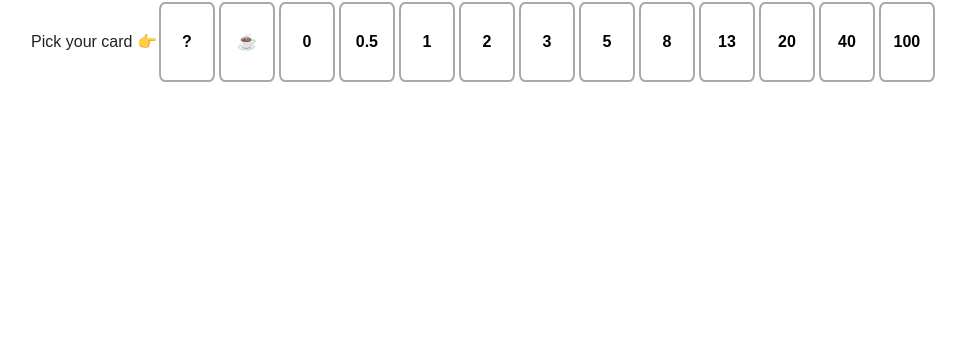
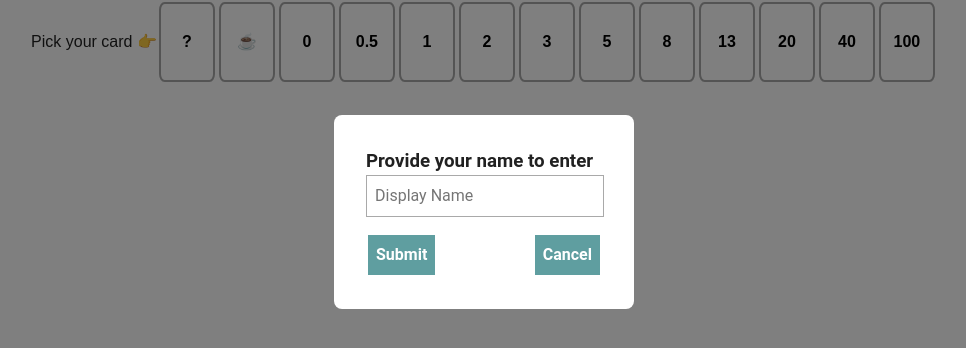
Before and after one commit to ambertaal/scrum-poker, a Vue app: page /room/1 in a window 1280 px wide. Shown: the part 188-536 px from the top of the page, without its empty margins (156-1122 px from the left). Built offline with nearby package versions, Linux system fonts and the light colour scheme; no server answers; the database is empty; a small style sheet from the web is missing.

Commit message:
feat: added usePlayerStore

```diff
--- /dev/null
+++ b/src/stores/player.ts
@@ -0,0 +1,12 @@
+import { defineStore } from 'pinia'
+import { ref } from 'vue'
+
+export const usePlayerStore = defineStore('player', () => {
+  const username = ref('')
+
+  const setUsername = (name: string) => {
+    username.value = name.trim()
+  }
+
+  return { username, setUsername }
+})
--- a/src/views/Lobby.vue
+++ b/src/views/Lobby.vue
@@ -3,9 +3,13 @@
   import { useRouter } from 'vue-router'
   import { db } from '@/firebase'
   import { ref } from 'vue'
+  import { usePlayerStore } from '@/stores/player'
+  import { storeToRefs } from 'pinia'
+
+  const playerStore = usePlayerStore()
+  const { username } = storeToRefs(playerStore)
 
   const router = useRouter()
-  const username = ref('')
   const joinRoomId = ref('')
 
   // temporary saves where the user wants to navigate to
@@ -62,7 +66,7 @@
 
   const submitName = () => {
     if (!tempName.value.trim()) return
-    username.value = tempName.value.trim()
+    playerStore.setUsername(tempName.value)
     showNameDialog.value = false
     router.push(`/room/${pendingRoomId.value}?user=${username.value}`)
   }
--- a/src/views/Room.vue
+++ b/src/views/Room.vue
@@ -3,6 +3,11 @@
   import { onMounted, ref } from 'vue'
   import { db } from '@/firebase'
   import { ref as dbRef, get, onValue, set, update } from 'firebase/database'
+  import { usePlayerStore } from '@/stores/player'
+  import { storeToRefs } from 'pinia'
+
+  const playerStore = usePlayerStore()
+  const { username } = storeToRefs(playerStore)
 
   // Router & route
   const route = useRoute()
@@ -10,10 +15,9 @@
 
   // Route param & query
   const roomId = (route.params as { roomId: string }).roomId
-  const username = ref<string>((route.query.user as string) || '')
 
   // Reactive state
-  const players = ref<{ name: string; estimate: string }[]>([])
+  const players = ref<{ name: string; estimate: string | null }[]>([])
   const roomName = ref<string>(roomId)
   const revealEstimates = ref<boolean>(false)
   const showNameDialog = ref<boolean>(false)
@@ -32,10 +36,17 @@
   }
 
   // Submit name and replace URL
-  const submitName = () => {
+  const submitName = async () => {
     if (!tempName.value.trim()) return
-    username.value = tempName.value.trim()
+
+    playerStore.setUsername(tempName.value)
     showNameDialog.value = false
+
+    // Add player to Firebase
+    const playerRef = dbRef(db, `rooms/${roomId}/players/${username.value}`)
+    await set(playerRef, { name: username.value, estimate: null })
+
+
     // Replace URL so the future estimations get this name
     router.replace({
       path: `/room/${roomId}`,
@@ -49,7 +60,15 @@
   }
 
   onMounted(() => {
-    console.log('hasEstimates: ',hasEstimates)
+    if (!username.value) {
+      const userFromQuery = route.query.user as string
+      if (userFromQuery) {
+        playerStore.setUsername(userFromQuery)
+      } else {
+        openNameDialog()
+      }
+    }
+
     // Get people in room
     const playersRef = dbRef(db, `rooms/${roomId}/players`)
     onValue(playersRef, snapshot => {
@@ -246,6 +265,19 @@ button:disabled {
   width: 300px;
 }
 
+label {
+  width: 100%;
+  display: block;
+}
+
+input {
+  padding: 0.5rem;
+  font-size: 1rem;
+  border-style: solid;
+  border-width: 1px;
+  border-color: darkgray;
+}
+
 .actions {
   margin-top: 1rem;
   display: flex;
```
